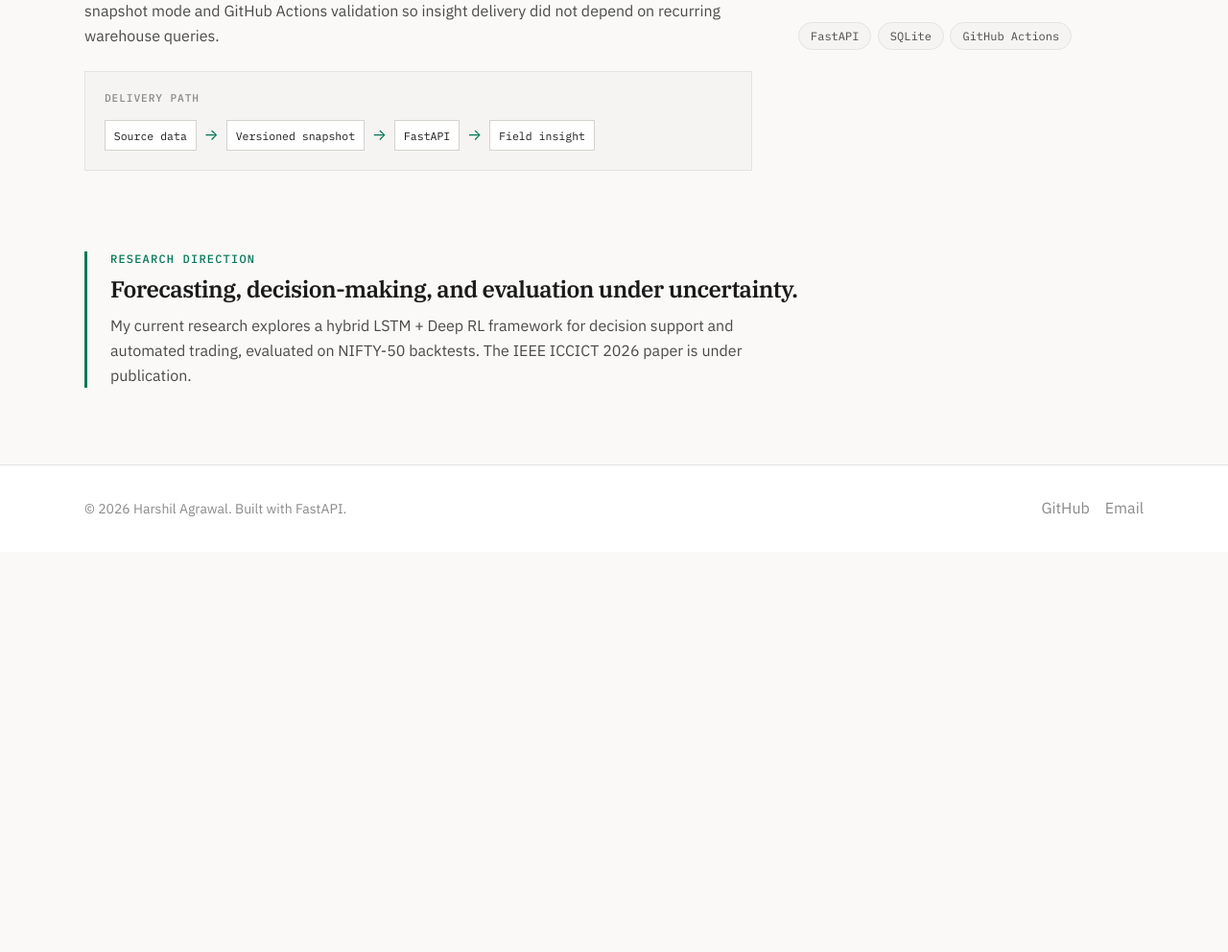
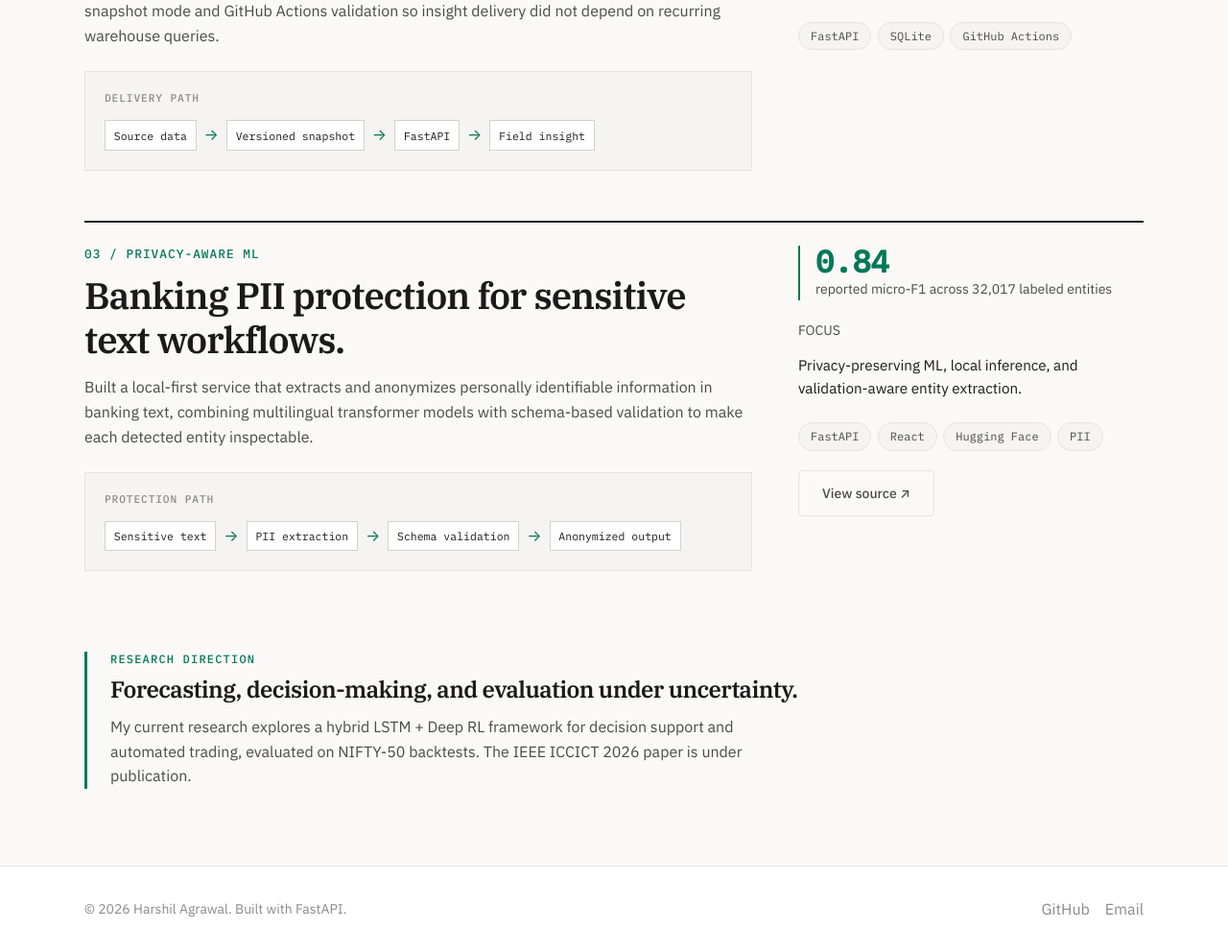
Before and after one commit to Harshil411/portfolio, a FastAPI app: page / in a window 1280 px wide. Shown: the part 1441-2433 px from the top of the page at 96% size. Before the commit the page ends 1979 px from the top, so only its background shows below. Run offline with FastAPI, Linux system fonts and the light colour scheme.

Commit message:
Feature banking PII project

```diff
--- a/app/main.py
+++ b/app/main.py
@@ -93,6 +93,12 @@ async def api_projects():
             "highlights": ["Eliminated recurring Snowflake costs", "Data-grounded talking scripts", "LFS validation"]
         },
         {
+            "name": "Banking PII Protection",
+            "description": "Local-first PII extraction and anonymization for sensitive banking text",
+            "tech": ["FastAPI", "React", "Hugging Face", "Python"],
+            "highlights": ["Multilingual transformer inference", "Schema-based entity validation", "Reported micro-F1: 0.84"]
+        },
+        {
             "name": "DRL Trading System",
             "description": "LSTM + Deep Reinforcement Learning for automated trading",
             "tech": ["LSTM", "PPO", "DQN", "SAC", "Python"],
--- a/app/templates/index.html
+++ b/app/templates/index.html
@@ -67,6 +67,27 @@
                 </div>
             </div>
         </article>
+
+        <article class="case-study">
+            <div class="case-study-grid">
+                <div>
+                    <p class="case-number" style="margin-bottom: 0.75rem;">03 / PRIVACY-AWARE ML</p>
+                    <h3 style="font-size: clamp(1.7rem, 3vw, 2.4rem); margin-bottom: 0.9rem;">Banking PII protection for sensitive text workflows.</h3>
+                    <p class="text-secondary">Built a local-first service that extracts and anonymizes personally identifiable information in banking text, combining multilingual transformer models with schema-based validation to make each detected entity inspectable.</p>
+                    <div class="architecture">
+                        <p class="architecture-title">Protection path</p>
+                        <div class="pipeline"><span>Sensitive text</span><i>→</i><span>PII extraction</span><i>→</i><span>Schema validation</span><i>→</i><span>Anonymized output</span></div>
+                    </div>
+                </div>
+                <div>
+                    <div class="case-metric"><strong>0.84</strong><span class="case-meta">reported micro-F1 across 32,017 labeled entities</span></div>
+                    <p class="case-meta" style="margin-bottom: 0.75rem;">FOCUS</p>
+                    <p style="font-size: 0.95rem; margin-bottom: 1.5rem;">Privacy-preserving ML, local inference, and validation-aware entity extraction.</p>
+                    <div class="flex flex-wrap" style="gap: 0.4rem; margin-bottom: 1.25rem;"><span class="tag">FastAPI</span><span class="tag">React</span><span class="tag">Hugging Face</span><span class="tag">PII</span></div>
+                    <a href="https://github.com/Harshil411/banking_PII" class="btn btn-outline" target="_blank" rel="noopener noreferrer">View source ↗</a>
+                </div>
+            </div>
+        </article>
     </section>
 
     <section class="accent-border" style="margin-top: 3rem;">
```
Also changed, not shown: app/templates/projects.html (+8 -2 lines).
